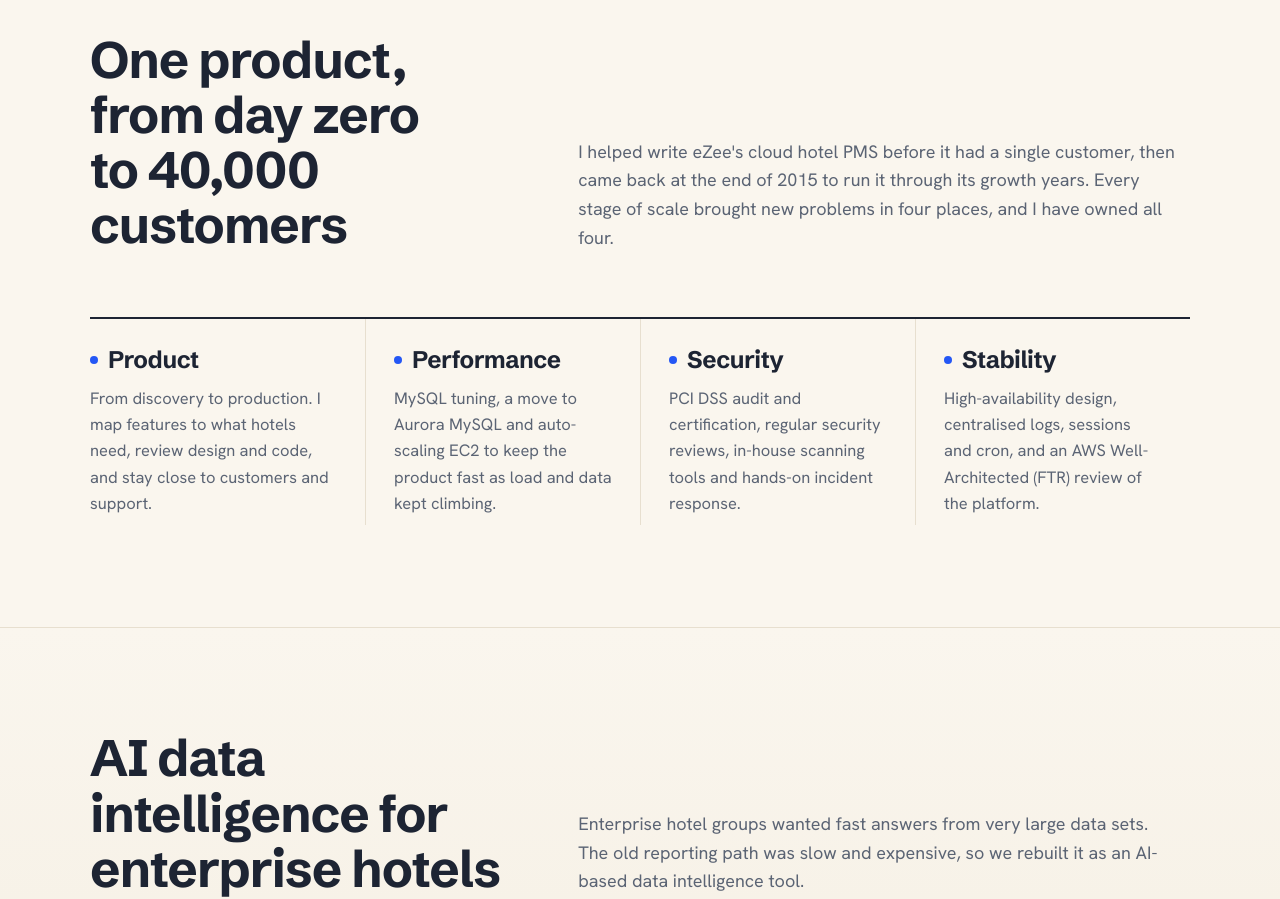
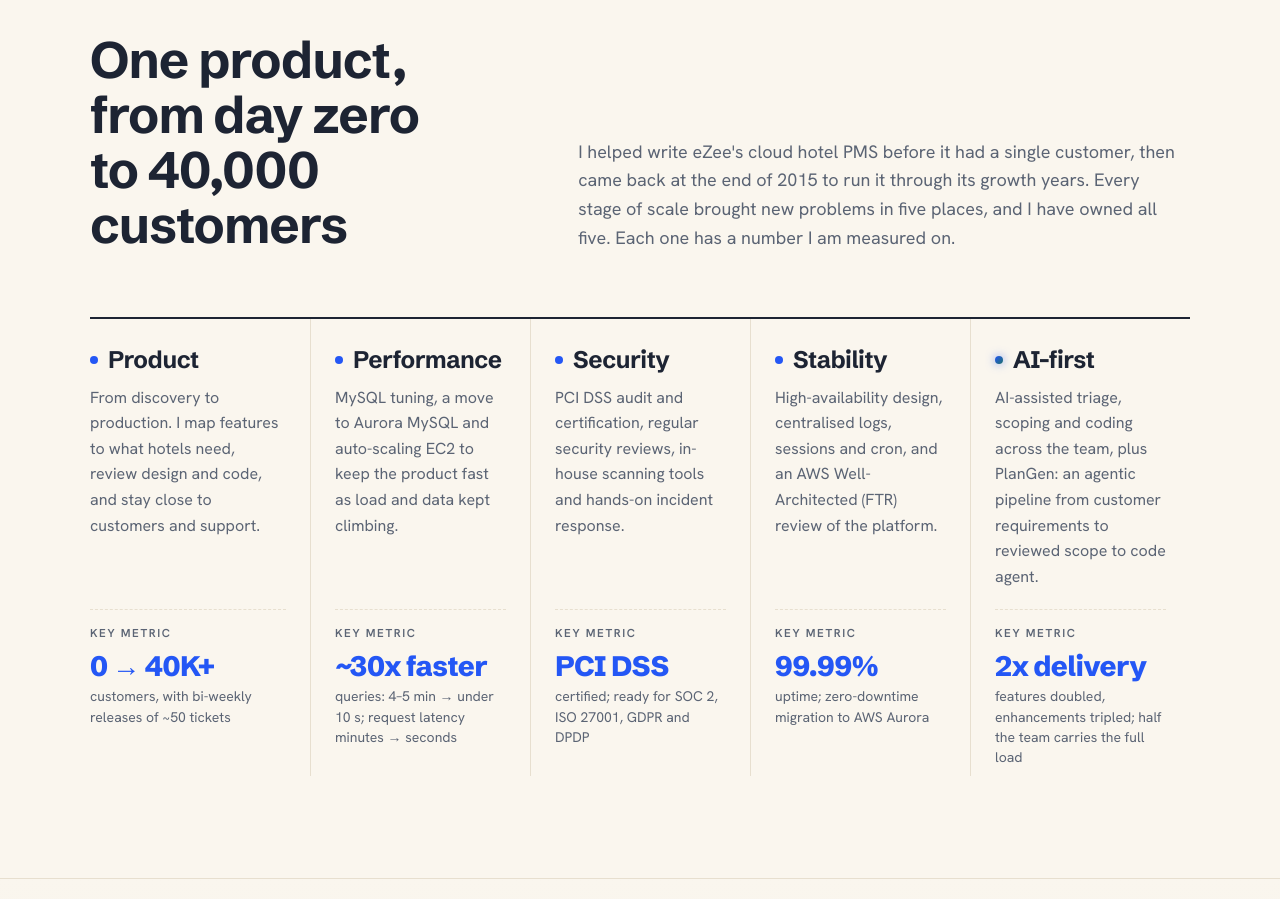
Before and after one commit to JigneshRana/JigneshRana.github.io, a plain HTML site: page index.html in a window 1280 px wide. Shown: the part 1160-2059 px from the top of the page. Drawn offline with Linux system fonts and the light colour scheme.

Commit message:
Story: add AI-first lens and a key metric for Product, Performance, Security, Stability and AI
Co-Authored-By: Claude Opus 5.5 <noreply@anthropic.com>
Claude-Session: https://claude.ai/code/session_01LRnRX7Q8a8KNMbzza9h6NZ

```diff
--- a/index.html
+++ b/index.html
@@ -72,12 +72,17 @@ section{padding:clamp(64px,8vw,112px) 0;border-top:1px solid var(--line)}
 .head p{color:var(--slate);max-width:60ch}
 
 /* Scale story */
-.lenses{display:grid;grid-template-columns:repeat(4,minmax(0,1fr));gap:0;border-top:2px solid var(--ink)}
-.lens{padding:28px 28px 8px 0}
-.lens + .lens{padding-left:28px;border-left:1px solid var(--line)}
+.lenses{display:grid;grid-template-columns:repeat(5,minmax(0,1fr));gap:0;border-top:2px solid var(--ink)}
+.lens{padding:28px 24px 8px 0;display:grid;grid-row:span 3;grid-template-rows:subgrid;row-gap:0;align-content:start}
+.lens + .lens{padding-left:24px;border-left:1px solid var(--line)}
 .lens h3{font-size:24px;font-weight:700;display:flex;align-items:center;gap:10px}
 .lens h3::before{content:"";width:8px;height:8px;border-radius:50%;background:var(--blue)}
-.lens p{margin-top:12px;color:var(--slate);font-size:16.5px}
+.lens p{margin-top:12px;color:var(--slate);font-size:16px}
+.lens.ai h3::before{background:linear-gradient(135deg,var(--blue),#1f6f6b);box-shadow:0 0 10px rgba(36,87,245,.6)}
+.kpi{padding-top:20px}
+.kpi span{display:block;font-size:11.5px;font-weight:600;letter-spacing:.14em;text-transform:uppercase;color:var(--slate);border-top:1px dashed var(--line);padding-top:14px}
+.kpi b{display:block;margin-top:8px;font-family:var(--display);font-weight:800;font-size:clamp(24px,2.2vw,30px);letter-spacing:-0.02em;line-height:1.05;color:var(--blue)}
+.kpi small{display:block;margin-top:6px;font-size:14px;color:var(--slate);line-height:1.45}
 
 /* AI work */
 .work{background:linear-gradient(180deg,var(--bg),#f3ecdf 60%,var(--bg))}
@@ -188,7 +193,10 @@ footer{padding:28px 0 40px;color:var(--slate);font-size:14px}
   .hero .wrap,.head,.work-grid,.split{grid-template-columns:minmax(0,1fr)}
   .field{max-width:460px}
   .lenses{grid-template-columns:repeat(2,minmax(0,1fr))}
-  .lens:nth-child(3){padding-left:0;border-left:0}
+  .lens{padding-bottom:24px}
+  .lens:nth-child(odd){padding-left:0;border-left:0}
+  .lens:nth-child(n+3){border-top:1px solid var(--line)}
+  .lens.ai{grid-column:1/-1}
   .links{grid-template-columns:repeat(2,minmax(0,1fr))}
   .links a:nth-child(3){padding-left:0;border-left:0}
   .timeline li{grid-template-columns:minmax(0,1fr);gap:6px}
@@ -199,7 +207,7 @@ footer{padding:28px 0 40px;color:var(--slate);font-size:14px}
 @media (max-width:560px){
   .nav ul{display:none}
   .lenses,.links{grid-template-columns:minmax(0,1fr)}
-  .lens,.lens + .lens{padding-left:0;border-left:0;border-bottom:1px solid var(--line);padding-bottom:20px}
+  .lens,.lens + .lens{padding-left:0;border-left:0;border-top:0;border-bottom:1px solid var(--line);padding-bottom:20px}
   .links a,.links a + a{padding-left:0;border-left:0}
   .bar-row{grid-template-columns:56px minmax(0,1fr) 78px;gap:10px}
   .certs{grid-template-columns:minmax(0,1fr)}
@@ -251,13 +259,19 @@ footer{padding:28px 0 40px;color:var(--slate);font-size:14px}
   <div class="wrap">
     <div class="head">
       <h2>One product, from day zero to 40,000 customers</h2>
-      <p>I helped write eZee's cloud hotel PMS before it had a single customer, then came back at the end of 2015 to run it through its growth years. Every stage of scale brought new problems in four places, and I have owned all four.</p>
+      <p>I helped write eZee's cloud hotel PMS before it had a single customer, then came back at the end of 2015 to run it through its growth years. Every stage of scale brought new problems in five places, and I have owned all five. Each one has a number I am measured on.</p>
     </div>
     <div class="lenses">
-      <div class="lens"><h3>Product</h3><p>From discovery to production. I map features to what hotels need, review design and code, and stay close to customers and support.</p></div>
-      <div class="lens"><h3>Performance</h3><p>MySQL tuning, a move to Aurora MySQL and auto-scaling EC2 to keep the product fast as load and data kept climbing.</p></div>
-      <div class="lens"><h3>Security</h3><p>PCI DSS audit and certification, regular security reviews, in-house scanning tools and hands-on incident response.</p></div>
-      <div class="lens"><h3>Stability</h3><p>High-availability design, centralised logs, sessions and cron, and an AWS Well-Architected (FTR) review of the platform.</p></div>
+      <div class="lens"><h3>Product</h3><p>From discovery to production. I map features to what hotels need, review design and code, and stay close to customers and support.</p>
+        <div class="kpi"><span>Key metric</span><b>0 → 40K+</b><small>customers, with bi-weekly releases of ~50 tickets</small></div></div>
+      <div class="lens"><h3>Performance</h3><p>MySQL tuning, a move to Aurora MySQL and auto-scaling EC2 to keep the product fast as load and data kept climbing.</p>
+        <div class="kpi"><span>Key metric</span><b>~30x faster</b><small>queries: 4–5 min → under 10 s; request latency minutes → seconds</small></div></div>
+      <div class="lens"><h3>Security</h3><p>PCI DSS audit and certification, regular security reviews, in-house scanning tools and hands-on incident response.</p>
+        <div class="kpi"><span>Key metric</span><b>PCI DSS</b><small>certified; ready for SOC 2, ISO 27001, GDPR and DPDP</small></div></div>
+      <div class="lens"><h3>Stability</h3><p>High-availability design, centralised logs, sessions and cron, and an AWS Well-Architected (FTR) review of the platform.</p>
+        <div class="kpi"><span>Key metric</span><b>99.99%</b><small>uptime; zero-downtime migration to AWS Aurora</small></div></div>
+      <div class="lens ai"><h3>AI-first</h3><p>AI-assisted triage, scoping and coding across the team, plus PlanGen: an agentic pipeline from customer requirements to reviewed scope to code agent.</p>
+        <div class="kpi"><span>Key metric</span><b>2x delivery</b><small>features doubled, enhancements tripled; half the team carries the full load</small></div></div>
     </div>
   </div>
 </section>
```
